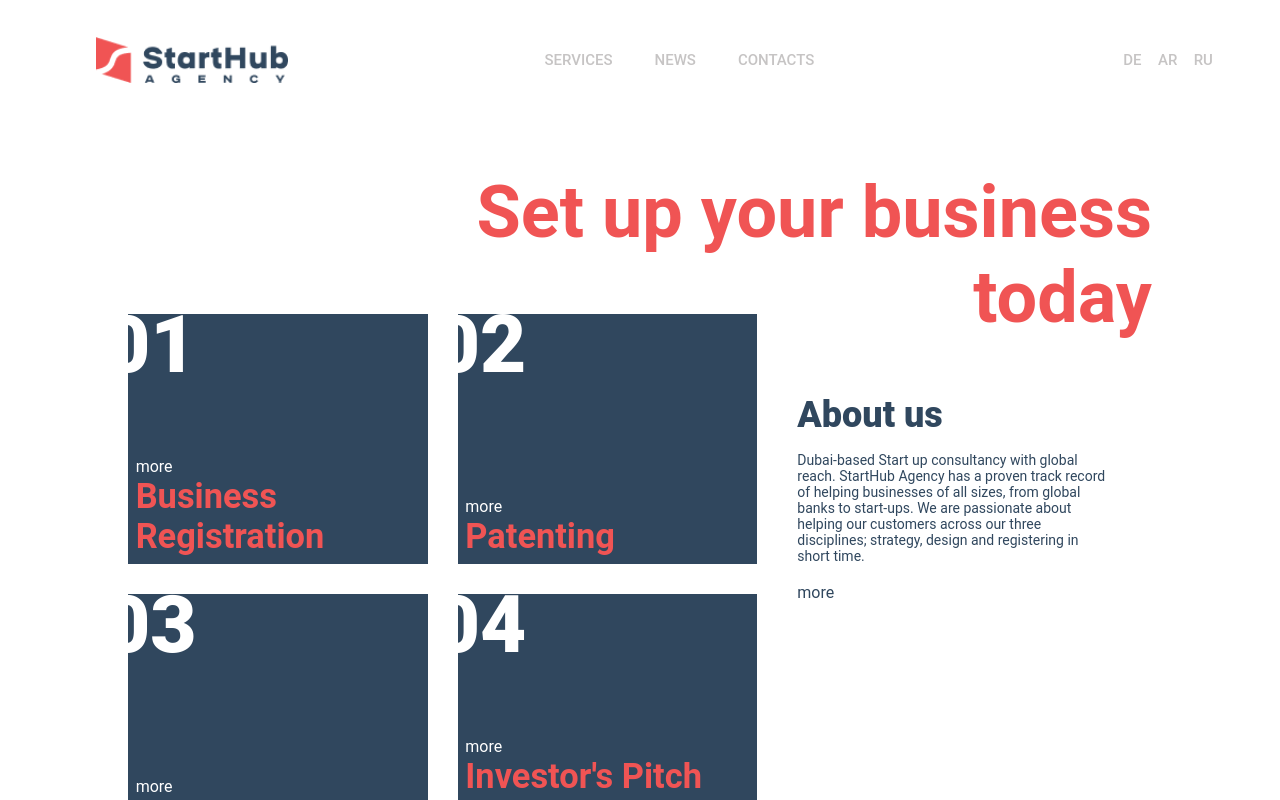
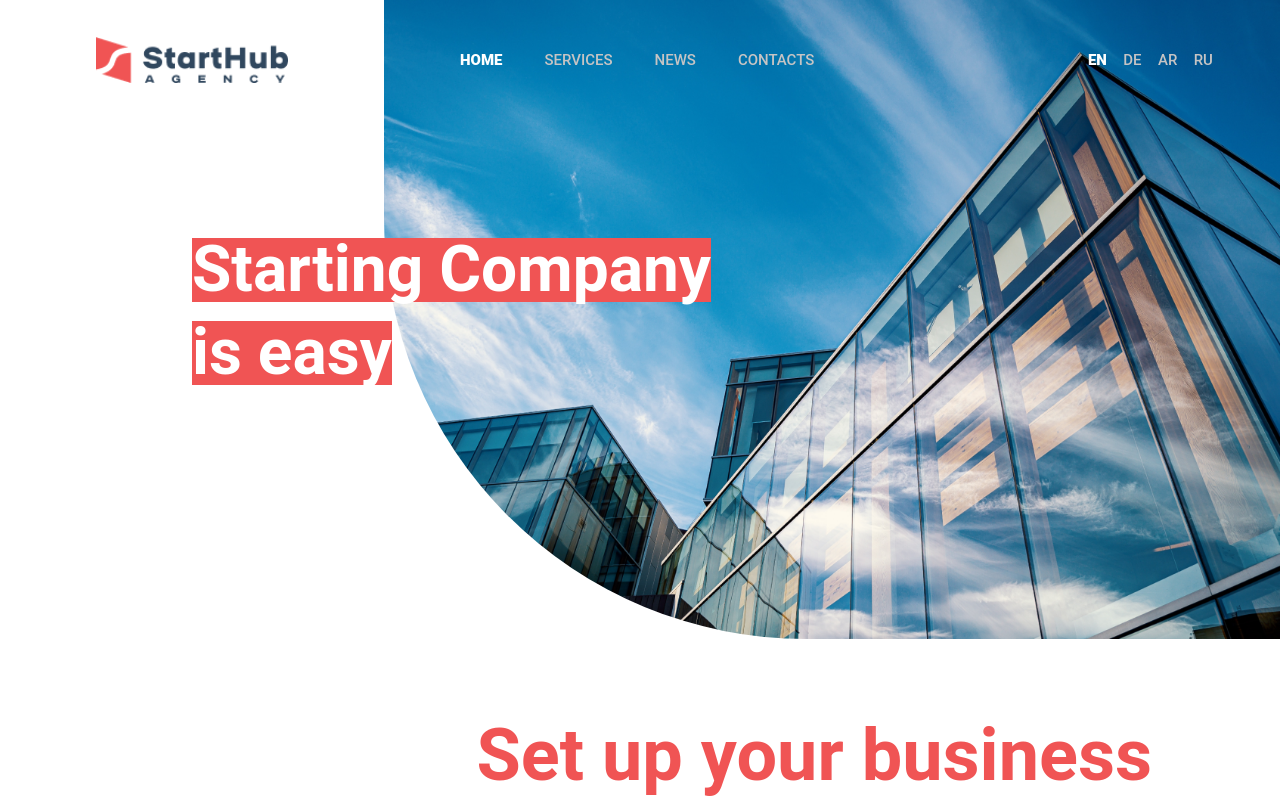
Before and after one commit to RodoWebDev/StartHub, a React (Create React App) app: page / in a window 1280 px wide. Shown: the top 800 px of the page. Built offline with nearby package versions, Linux system fonts and the light colour scheme; no server answers.

Commit message:
fix: header background issue

```diff
--- a/src/pages/Home/index.js
+++ b/src/pages/Home/index.js
@@ -7,7 +7,7 @@ import './styles.scss';
 
 const Home = () => {
   return (
-    <Layout>
+    <Layout type={'background'}>
       <ServicesBlock />
       <ArchivedBlock />
       <RecentNewsBlock />
```
Also changed, not shown: src/components/HeaderWithBackground/index.js (indentation only).
